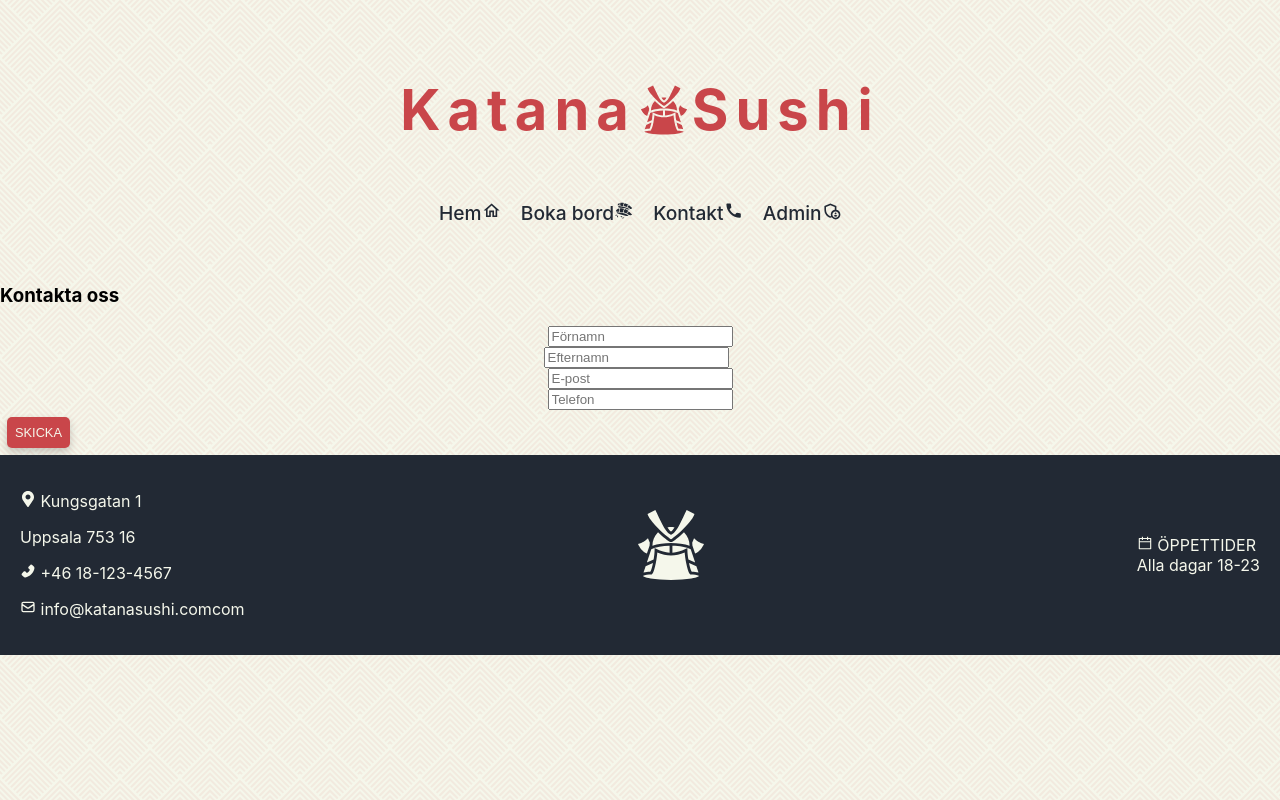
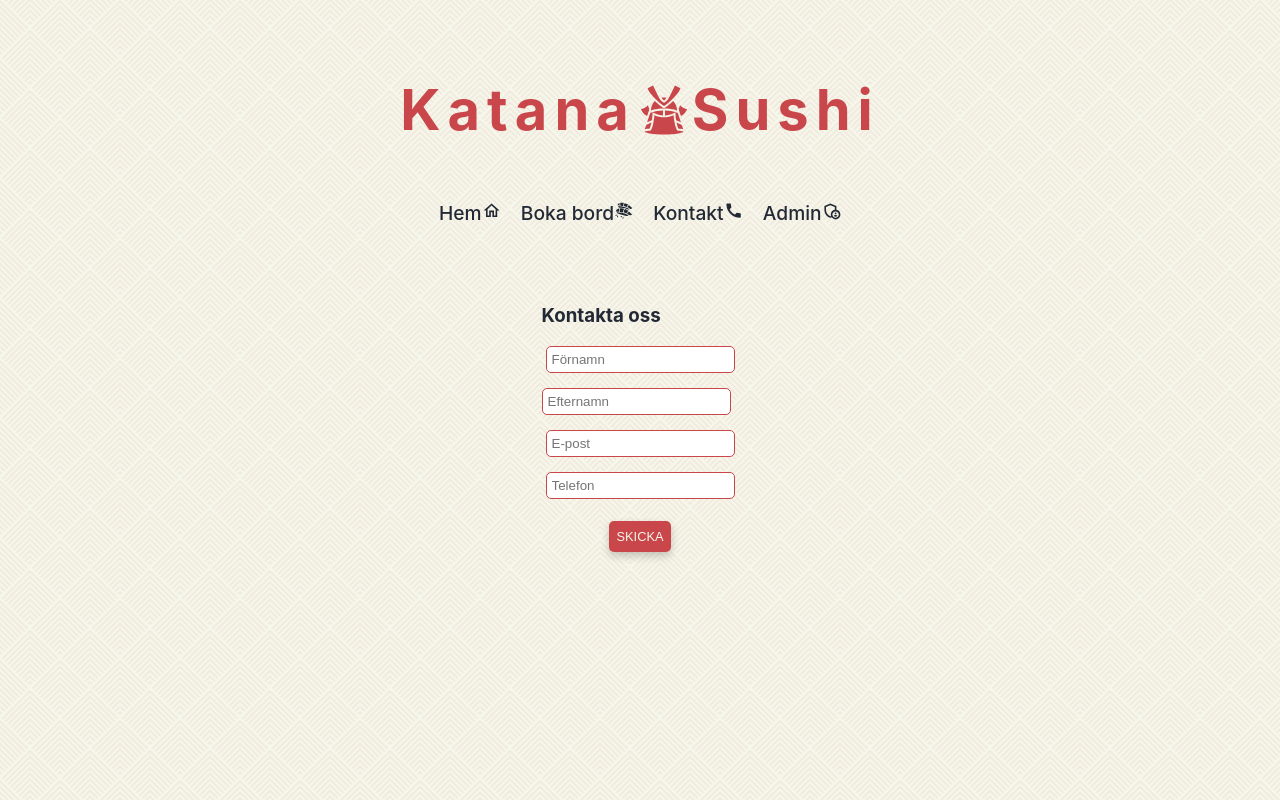
Before and after one commit to GamerShabandari/react-restaurang, a React (Create React App) app: page /contact in a window 1280 px wide. Shown: the top 800 px of the page. Built offline with nearby package versions, Linux system fonts and the light colour scheme.

Commit message:
fixat mer

```diff
--- a/src/components/admin.tsx
+++ b/src/components/admin.tsx
@@ -7,7 +7,7 @@ import "./admin.css"
 import { INewUser } from "./models/INewUser"
 import { Bookings } from "./models/Bookings"
 import { GiCancel, GiConfirmed, GiHotMeal, GiMeal, GiPassport } from "react-icons/gi"
-import { MdEmail, MdPersonAddAlt1, MdPhoneIphone, MdInfoOutline, MdLibraryAdd, MdOutlineEditNote, MdPersonPin, MdGroups, MdOutlineDateRange, MdAccessTime } from "react-icons/md"
+import { MdEmail, MdPersonAddAlt1, MdPhoneIphone, MdInfoOutline, MdLibraryAdd, MdOutlineEditNote, MdPersonPin, MdGroups, MdOutlineDateRange, MdAccessTime, MdSearch } from "react-icons/md"
 import { FaGlassCheers } from "react-icons/fa"
 import { User } from "./models/User"
 
@@ -84,6 +84,11 @@ export function Admin() {
         numberOfGuests: 0,
         customerId: ""
     })
+
+
+    const [showSearchField, setShowSearchField] = useState(false);
+    const [searchValue, setSearchValue] = useState("");
+    const [searchResults, setSearchResults] = useState<IBooking[]>([])
     //////////////////////////////////////////////////////////////////////////////
 
     useEffect(() => {
@@ -92,9 +97,6 @@ export function Admin() {
             .then(response => {
                 setBookingsFromApi([...response.data])
             })
-
-        console.log("körde en api get for booking");
-
 
     }, [showBookingDone])
 
@@ -355,6 +357,25 @@ export function Admin() {
         setUpdatedBooking({ ...updatedBooking, [name]: e.target.value })
     }
 
+    function searchBookings() {
+
+        setSearchValue("")
+        let searchResultsArray: IBooking[] = [];
+
+        for (let i = 0; i < bookingsFromApi.length; i++) {
+            const booking = bookingsFromApi[i];
+
+            if (booking._id === searchValue) {
+                searchResultsArray.push(booking)
+            }
+        }
+        setSearchResults([...searchResultsArray])
+    }
+
+    function handleSearch(e: ChangeEvent<HTMLInputElement>) {
+        setSearchValue(e.target.value)
+    }
+
     ////////////////////////////////////////////////////////////////////////////////////////////////////////////////////////////////////
 
     let bookingsHtml = bookingsFromApi.map((booking, i) => {
@@ -382,12 +403,24 @@ export function Admin() {
 
         </div>)
 
+    let searchResultsHtml = searchResults.map((searchResult, index) => {
+        return (<div className="bookingBox animate__animated animate__fadeIn" key={index}>
+            <div className="bookingBoxDetailsField"><GiPassport></GiPassport> Bokningsnr : {searchResult._id}</div>
+            <div className="bookingBoxDetailsField"><MdGroups></MdGroups>Antal gäster : {searchResult.numberOfGuests}</div>
+            <div className="bookingBoxDetailsField"><MdOutlineDateRange></MdOutlineDateRange>Datum : {searchResult.date}</div>
+            <div className="bookingBoxDetailsField"><MdAccessTime></MdAccessTime>Tid : {searchResult.time}</div>
+            <button className="Btn" onClick={() => { showDetails(index) }}>se detailjer <MdInfoOutline></MdInfoOutline> </button>
+            <button className="deleteBtn" onClick={() => { deleteBooking(searchResult._id, index) }}>radera bokning<GiCancel></GiCancel></button>
+        </div>)
+    })
+
     /////////////////////////////////////////////////////////////////////////////////////////////////////////////////////////////////////////////////////////////////////
 
     return (<>
 
         <section className="adminBookingSection">
             <button className="Btn" onClick={showBookingField}>skapa bokning <MdLibraryAdd></MdLibraryAdd> </button>
+            <button className="Btn" onClick={() => { setShowBooking(!showBooking); setShowSearchField(!showSearchField) }}>sök bokning <MdSearch></MdSearch> </button>
             {showBookingDone && <div className="bookingDone animate__animated animate__fadeInDown">Bokning klar! <FaGlassCheers></FaGlassCheers> </div>}
             {showBookingForm && <div className="adminBookingForm animate__animated animate__flipInX">
 
@@ -464,6 +497,16 @@ export function Admin() {
 
             {showDetailsSection && <section className="adminDetailsContainer">{detailsHtml}</section>}
 
+            {showSearchField && <section className="adminSearchContainer">
+
+                <input type="text" placeholder="bokningsnummer" value={searchValue} onChange={handleSearch} />
+                <button onClick={searchBookings}>sök</button>
+
+                <div>
+                    {searchResultsHtml}
+                </div>
+            </section>}
+
 
             {showEditBookingForm && <div className="adminUpdateBookingContainer animate__animated animate__flipInX">
 
--- a/src/components/contact.css
+++ b/src/components/contact.css
@@ -1,18 +1,48 @@
-/*
-label {
-    font-size: 1.2rem;
+
+.ContactContainer{
+    width:auto;
+    color:#222934;
+    font-weight: 300;
+    min-height: 100vh;
+    display: flex;
+    flex-direction: column;
+    align-items: center;
+    justify-content: flex-start;
+    gap: 20px;
+    padding: 20px;
 }
 
-input {
+.ContactformContainer:hover{
+    box-shadow: 0 8px 16px 0 rgba(0,0,0,0.2);
 
-
-
-    border: 2px solid grey;
-    border-radius: 5px;
-    height: 1.3rem;
 }
 
-.Btn{
+.ContactformContainer form{
+    display: flex;
+    flex-direction: column;
+    gap: 15px;
+    width: 50%;
+    margin: 0 auto;
+}
+
+.ContactformContainer form input{
+    color: #222934;
+    border: 1px solid #c9464a;
+    border-radius: 5px;
+    padding: 5px;
+}
+
+.ContactformContainer form input:disabled{
+    background-color: rgba(255, 255, 255, 0.162);
+    color: #22293436;
+    border: 1px solid #c9464a34;
+}
+
+.ContactformContainer form input:focus{
+    outline: none;
+}
+
+.sendBtn{
 
     background-color: #c9464a;
     color:#f5f7eb;
@@ -29,12 +59,12 @@ input {
     box-shadow: 0 4px 8px 0 rgba(0,0,0,0.2);
 }
 
-.Btn:hover{
+.sendBtn:hover{
     transform: scale(1.1);
     box-shadow: 0 8px 16px 0 rgba(0,0,0,0.2);
 }
 
-.formInputContainer{
+.formInputDiv{
     display: flex;
     flex-direction: row;
     justify-content: center;
@@ -42,4 +72,21 @@ input {
     gap: 8px;
 
 }
- */
+
+.error{
+    background-color:#222934;
+    font-weight: 500;
+    color:#f5f7eb;
+    padding: 7px;
+    border-radius: 5px;
+    margin: 8px;
+}
+
+.contactDone{
+    font-size: 2rem;
+    background-color:#222934;
+    font-weight: 500;
+    color:#f5f7eb;
+    padding: 15px;
+    border-radius: 5px;
+}
--- a/src/components/contact.tsx
+++ b/src/components/contact.tsx
@@ -15,8 +15,8 @@ export function Contact(){
 
     });
 
-
     const [messageSend, setMessageSend] = useState(false)
+    const [FormError, setFormError] = useState(false)
 
     function handleChange(e: ChangeEvent<HTMLInputElement>) {
         let name = e.target.name;
@@ -24,46 +24,51 @@ export function Contact(){
     }
 
     function handleSubmit() {
+        setFormError(false)
+
+        if (newContact.name === "" || newContact.lastname === "" || newContact.email === "" || newContact.phone === "") {
+
+            setFormError(true)
+
+            return
+        }
 
         let customercontact = new User(newContact.name, newContact.lastname, newContact.email, newContact.phone)
 
-
-
         axios.post("https://school-restaurant-api.azurewebsites.net/customer/create", customercontact, { headers: {"content-type": "application/json"}})
         .then(response => {
-                console.log(response.data);
+            setMessageSend(true)
 
         })
         .catch(error => {
             alert("Det gick tyvärr inte att skicka!")
         })
 
-        setMessageSend(true)
-
     }
 
-
-    return (<>
-
+    return (
+        <main className="ContactContainer">
+            <div className="ContactformContainer animate__animated animate__fadeInDown">
                 <h3>Kontakta oss</h3>
-        <form onSubmit={handleSubmit}>
-            <div className="formInputContainer">
+                <form>
+                    <div className="formInputDiv">
                     <input type="text" name="name" value={newContact.name} onChange={handleChange} placeholder="Förnamn"></input>
                     </div>
-            <div className="formInputContainer">
+                    <div className="formInputDiv">
                     <input type="text" name="lastname" value={newContact.lastname} onChange={handleChange} placeholder="Efternamn"></input><br></br>
                     </div>
-            <div className="formInputContainer">
+                    <div className="formInputDiv">
                     <input type="email" name="email" value={newContact.email} onChange={handleChange} placeholder="E-post" ></input>
                     </div>
-            <div className="formInputContainer">
+                    <div className="formInputDiv">
                     <input type="text" name="phone" value={newContact.phone} onChange={handleChange} placeholder="Telefon"></input>
                     </div>
-            <button type="submit" className="Btn" >SKICKA</button>
-
+                    <button type="button" className="sendBtn" onClick={handleSubmit} >SKICKA</button>
                 </form>
                 <div>
-        {messageSend && <h2>Ditt meddelande är skickat!</h2>}
+                {messageSend && <div className="contactDone animate__animated animate__fadeInDown">Ditt meddelande är skickat!</div>}
+                {FormError && <div className="error animate__animated animate__headShake">Alla fällt är obligatoriska</div>}
                 </div>
-    </>)
+                </div>
+        </main>)
 }
```
Lines whose indentation alone changed are shown as unchanged.
